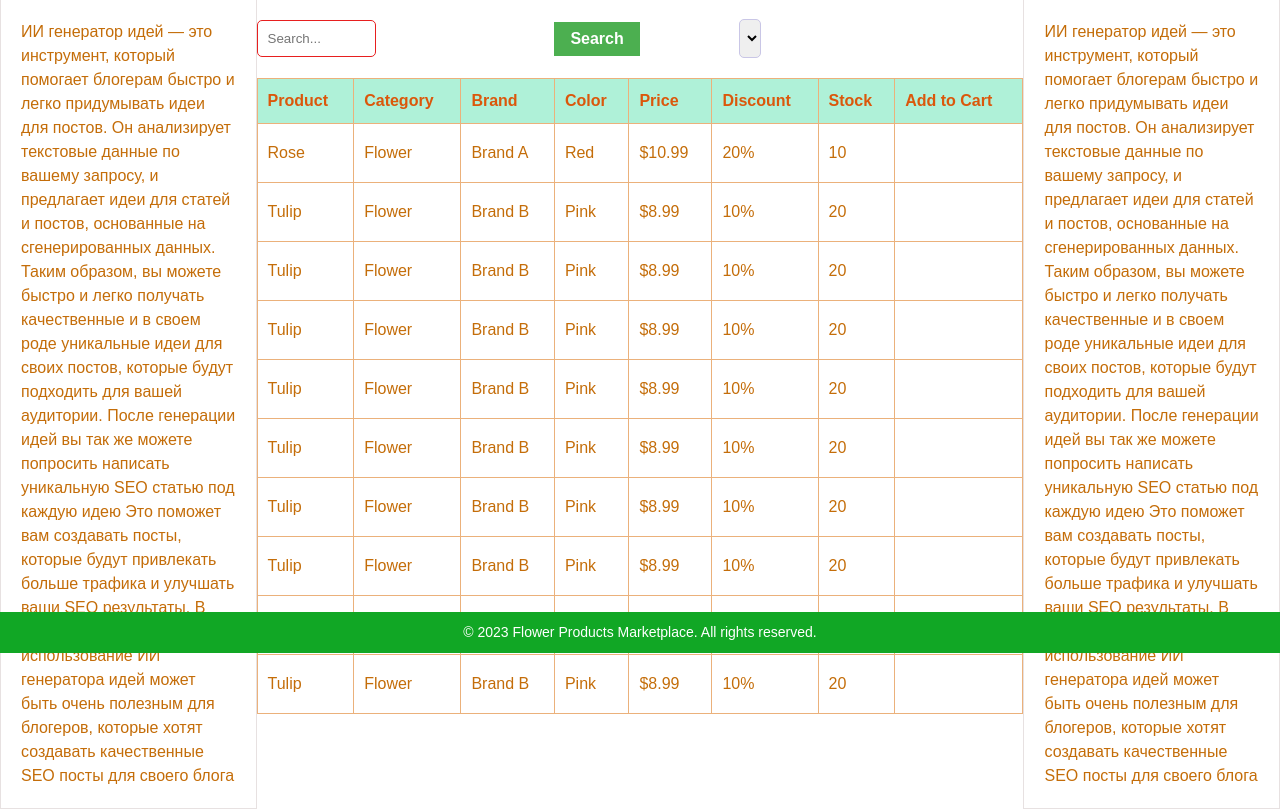
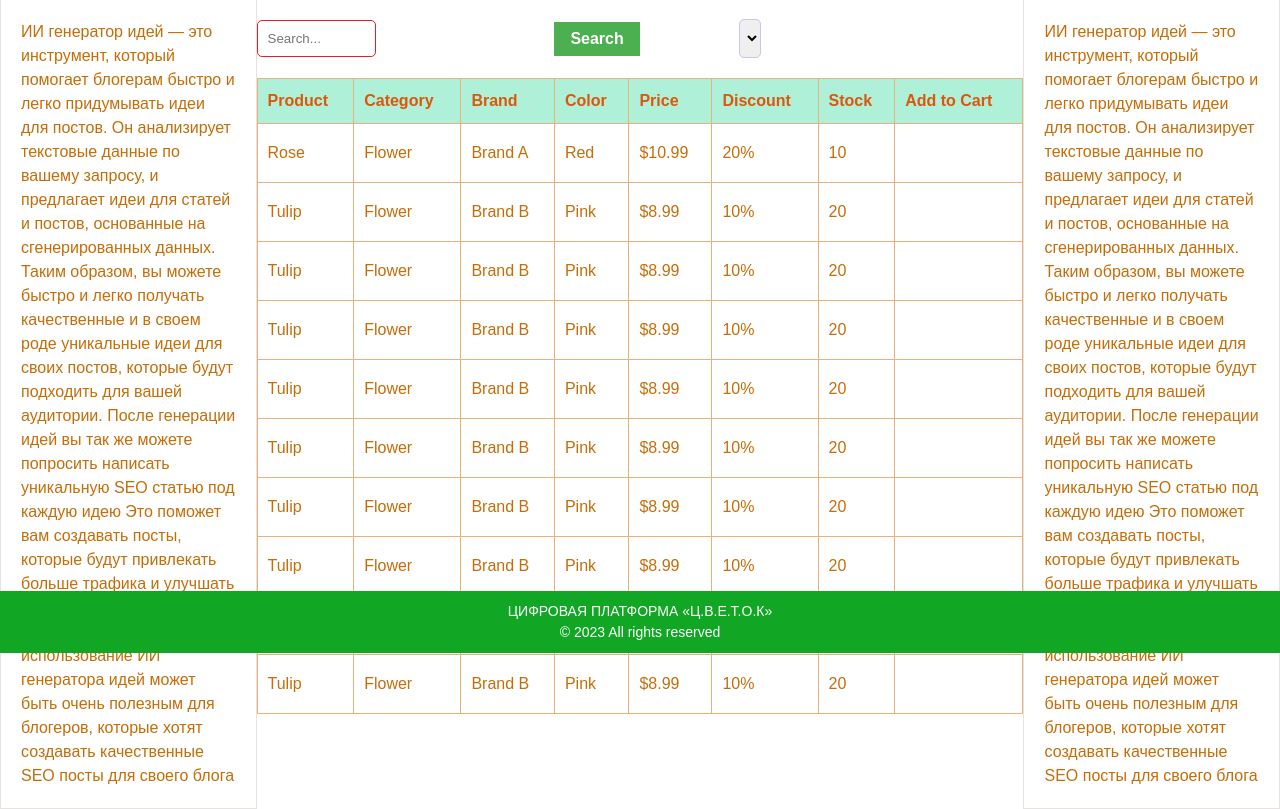
Before and after one commit to qaexpert/gallerysite, a Django app: page / in a window 1280 px wide. Shown: the part 147-956 px from the top of the page. Run offline with Django 4.2, Linux system fonts and the light colour scheme.

Commit message:
Refactoring index.html 03

```diff
--- a/gallery/templates/gallery/index.html
+++ b/gallery/templates/gallery/index.html
@@ -7,7 +7,7 @@
     <meta charset="UTF-8">
     <meta name="viewport" content="width=device-width, initial-scale=1.0"/>
     <link rel="icon" href="{% static 'icon-rose-96.ico' %}"/>
-    <!--<link rel="stylesheet" type="text/css" href="style.css">-->
+
     {% block css %}
         <link href="{% static 'style.css' %}" rel="stylesheet">
     {% endblock %}
@@ -223,7 +223,8 @@
 </div>
 <footer>
     <div class="footer-container">
-        <p>&copy; 2023 Flower Products Marketplace. All rights reserved.</p>
+        <p>ЦИФРОВАЯ ПЛАТФОРМА «Ц.В.Е.Т.О.К»</p>
+        <p>&copy; 2023 All rights reserved</p>
     </div>
 </footer>
 </body>
```
